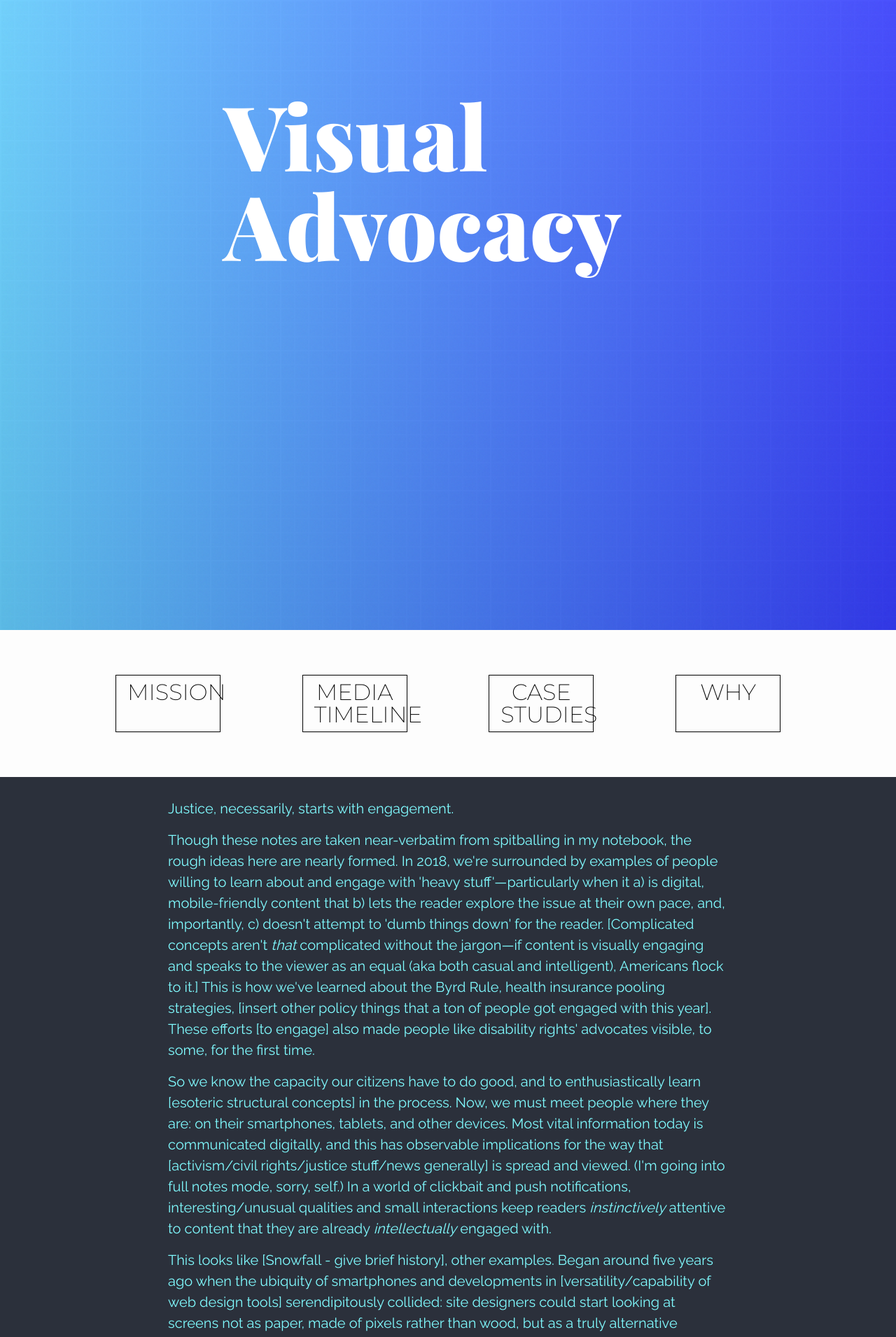
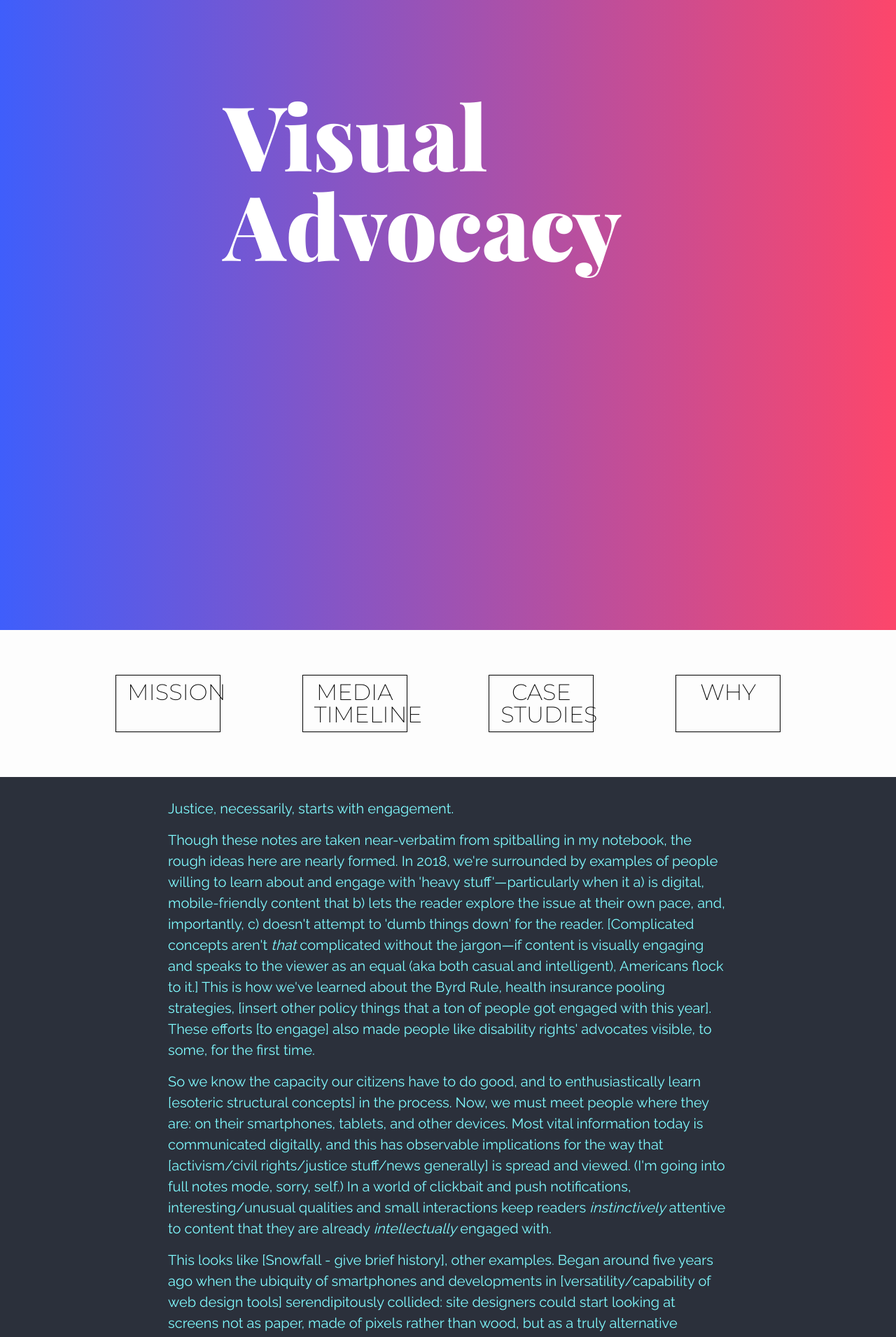
Before and after one commit to kbdonnally/visual-advocacy, a Jekyll site: the page built from new-home.html, in a window 1280 px wide. Shown: the top 1910 px of the page at 70% size. Built offline with Jekyll 4.4.1, drawn with Linux system fonts in a browser that asks for light colours.

Commit message:
Change homepage background gradient colors

```diff
--- a/_sass/_homepage.scss
+++ b/_sass/_homepage.scss
@@ -49,10 +49,9 @@ html, body {
 	display: flex;
 	flex-flow: column nowrap;
 	justify-content: space-around;
-//	min-height: 100vh;
-	/* gradient: electric blue to palatinate blue */
-	background-image: linear-gradient(to right, hsla(182, 100%, 65%, .7) -30%, hsla(238, 100%, 50%, .7)), linear-gradient(to bottom, rgba(255,255,255,.3), rgba(0,0,0,.3)), url("img/noisy-grid-big.png");
-	background-position: auto, auto, center center;
+	background-color: #fc466b;
+  	background-image: -webkit-linear-gradient(to left, #fc466b, #3f5efb);
+  	background-image: linear-gradient(to left, rgba(252, 70, 107, 1), rgba(63, 94, 251, 1)); // url("img/noisy-grid-big.png"), linear-gradient(to left, rgba(252, 70, 107, 1), rgba(63, 94, 251, 1));
 	@media screen and (min-width: 1200px) {
 		justify-content: space-between;
 	}
```
